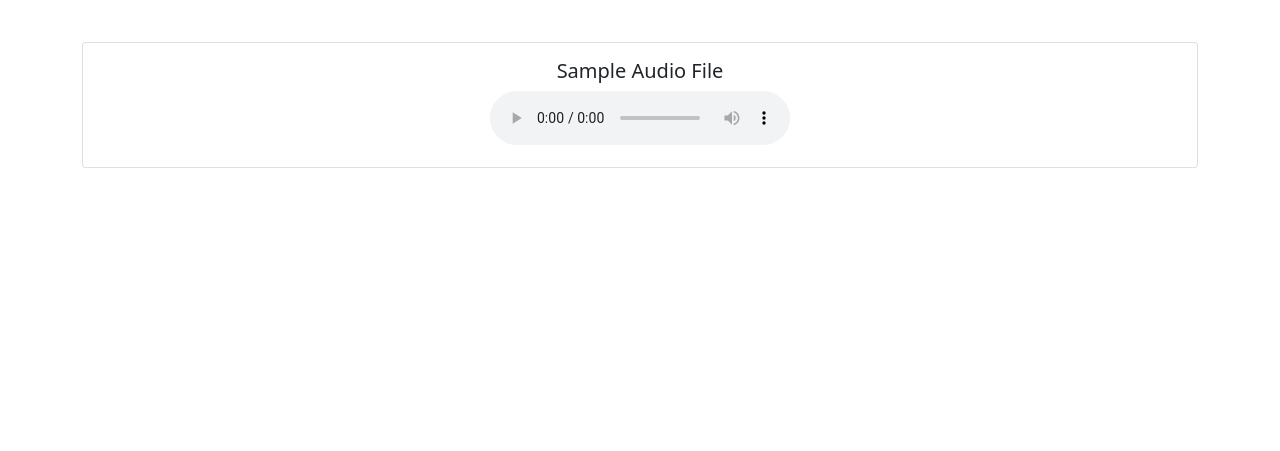
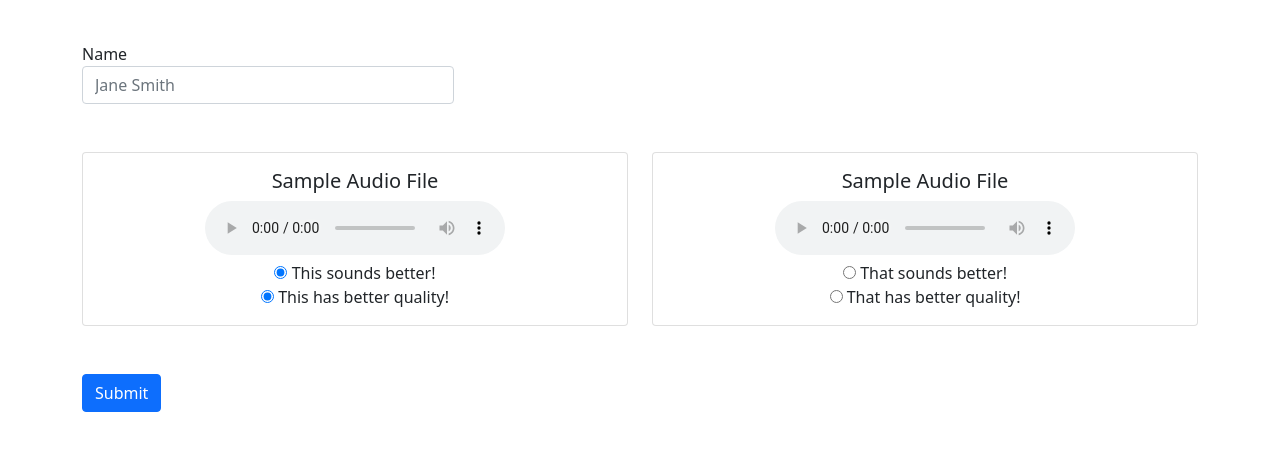
Before and after one commit to MilesGrey/test-pages, a plain HTML site: page index.html in a window 1280 px wide. Shown: the part 121-572 px from the top of the page. Drawn offline with nearby package versions, Linux system fonts and the light colour scheme.

Commit message:
Add evaluation form

```diff
--- a/index.html
+++ b/index.html
@@ -9,14 +9,77 @@
   </head>
   <body>
     <div class="container">
-        <h1 class="text-center display-4 pt-5 mb-5">Test GitHub Pages</h1>
-        <div class="card">
-            <div class="card-body text-center">
-                <h5 class="card-title">Sample Audio File</h5>
-                <audio controls src="file_example_MP3_700KB.mp3"></audio>
+      <h1 class="text-center display-4 pt-5 mb-5">Test GitHub Pages</h1>
+      <form id="evaluation-form" action="#" onsubmit="return submitForm();">
+        <div class="form-group col-md-4">
+          <label for="name-input">Name</label>
+          <input id="name-input" class="form-control" type="text" placeholder="Jane Smith" required>
+        </div>
+        <div class="row pt-5 pb-5">
+          <div class="form-group col-md-6">
+            <div class="card">
+              <div class="card-body text-center">
+                  <h5 class="card-title">Sample Audio File</h5>
+                  <audio controls src="file_example_MP3_700KB.mp3"></audio>
+                  <div class="custom-control custom-radio">
+                    <input type="radio" id="soundRadio1" name="soundRadio" class="custom-control-input" value="first_sample" checked>
+                    <label class="custom-control-label" for="soundRadio1">This sounds better!</label>
+                  </div>
+                  <div class="custom-control custom-radio">
+                    <input type="radio" id="qualityRadio1" name="qualityRadio" class="custom-control-input" value="second_sample" checked>
+                    <label class="custom-control-label" for="qualityRadio1">This has better quality!</label>
+                  </div>
+              </div>
+            </div>
+          </div>
+          <div class="form-group col-md-6">
+            <div class="card">
+              <div class="card-body text-center">
+                  <h5 class="card-title">Sample Audio File</h5>
+                  <audio controls src="file_example_MP3_700KB.mp3"></audio>
+                  <div class="custom-control custom-radio">
+                    <input type="radio" id="soundRadio2" name="soundRadio" class="custom-control-input" value="first_sample">
+                    <label class="custom-control-label" for="soundRadio2">That sounds better!</label>
+                  </div>
+                  <div class="custom-control custom-radio">
+                    <input type="radio" id="qualityRadio2" name="qualityRadio" class="custom-control-input" value="second_sample">
+                    <label class="custom-control-label" for="qualityRadio2">That has better quality!</label>
+                  </div>
+              </div>
             </div>
         </div>
+        </div>
+        <button type="submit" class="btn btn-primary">Submit</button>
+      </form>
     <!-- JavaScript Bundle with Popper -->
+    <script src="https://code.jquery.com/jquery-3.6.0.min.js" integrity="sha256-/xUj+3OJU5yExlq6GSYGSHk7tPXikynS7ogEvDej/m4=" crossorigin="anonymous"></script>
+    <script>
+      function clearForm() {
+        document.getElementById("evaluation-form").reset();
+      }
+
+      function submitForm() {
+        let formData = [$("#name-input").val(), $("input[name=soundRadio]:checked").val(), $("input[name=qualityRadio]:checked").val()];
+        let csv = "data:text/csv;charset=utf-8,";
+
+        formData.forEach(function(item) {
+          csv += item + ";";
+        });
+
+        let encodedUri = encodeURI(csv);
+
+        // if you want to download
+        let downloadLink = document.createElement("a");
+        downloadLink.setAttribute("download", "evaluation.csv");
+        downloadLink.setAttribute("href", encodedUri);
+        document.body.appendChild(downloadLink);
+        downloadLink.click();
+        downloadLink.remove();
+
+        clearForm();
+        return false;
+      }
+    </script>
     <script src="https://cdn.jsdelivr.net/npm/bootstrap@5.0.0-beta3/dist/js/bootstrap.bundle.min.js" integrity="sha384-JEW9xMcG8R+pH31jmWH6WWP0WintQrMb4s7ZOdauHnUtxwoG2vI5DkLtS3qm9Ekf" crossorigin="anonymous"></script>
   </body>
 </html>
```
